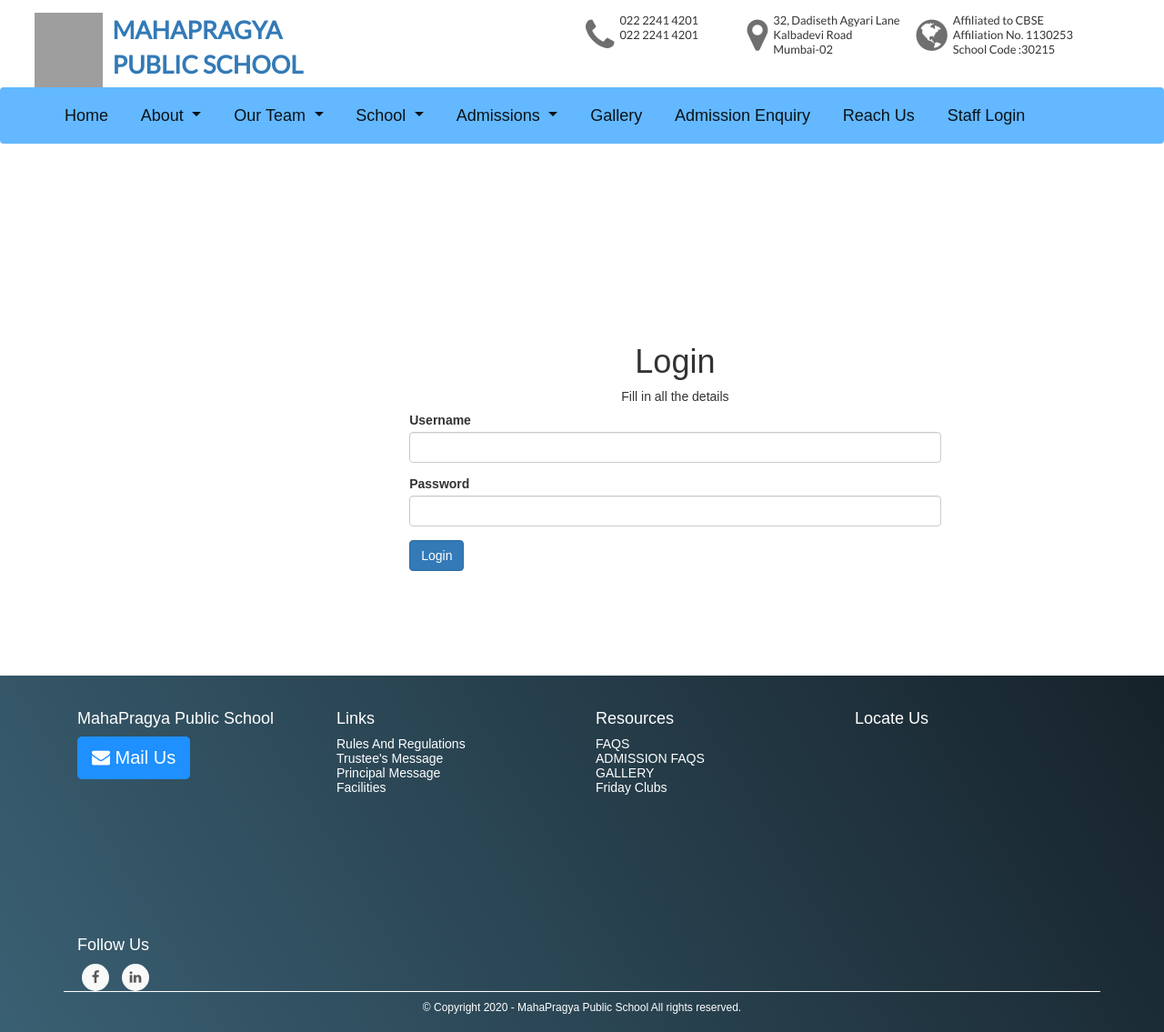
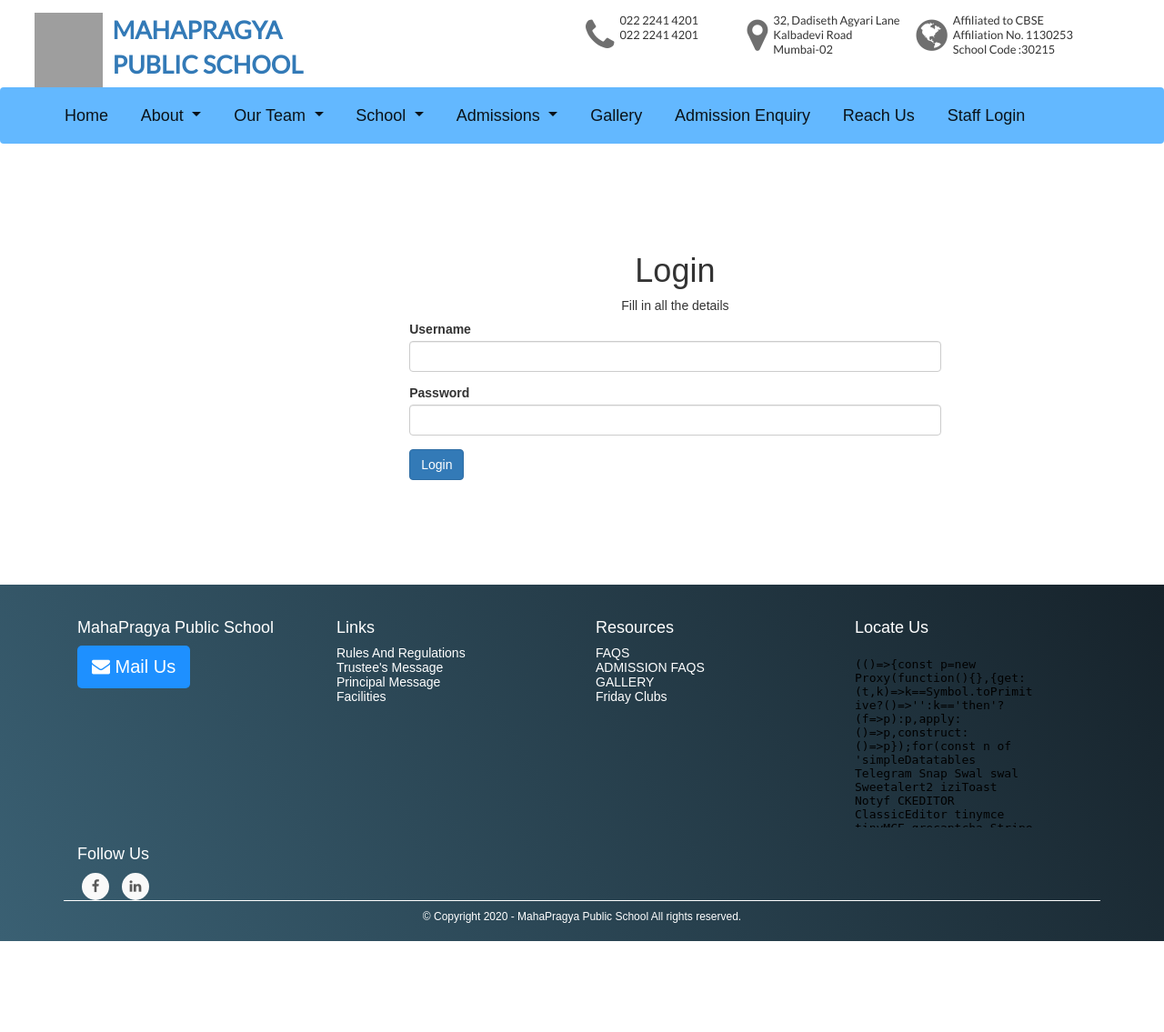
Before and after one commit to appleraju/mahapragyaschool, a PHP site: page /login.php in a window 1280 px wide. Shown: the whole page at 91% size. After the commit the page ends 1035 px from the top, so only its background shows below. Run offline with PHP 8.4, Linux system fonts and the light colour scheme; some libraries are stand-ins or nearby versions; grey boxes are pictures that could not be loaded.

Commit message:
donesomechanges

```diff
--- a/login.php
+++ b/login.php
@@ -420,7 +420,7 @@ padding-top: 5px;
 </nav>
     <div >
 
-    <div class="form" style="margin:auto;margin-top: 100px;margin-left: 40%">
+    <div class="form" style="margin:auto;margin-top: 10px;margin-left: 40%">
 
 
 
@@ -445,7 +445,7 @@ padding-top: 5px;
 
         <body>
      <div>
-<div class="container" style="right:20%;position:relative;width:80%;margin-top: 200px;">
+<div class="container" style="right:20%;position:relative;width:80%;margin-top: 100px;">
 <div  style="width:100%;">
   <h1 style="text-align: center;">Login</h1>
   <p style="text-align: center;">Fill in all the details</p>
```
Also changed, not shown: achievements.php (+1 -8 lines), 2 other files.
